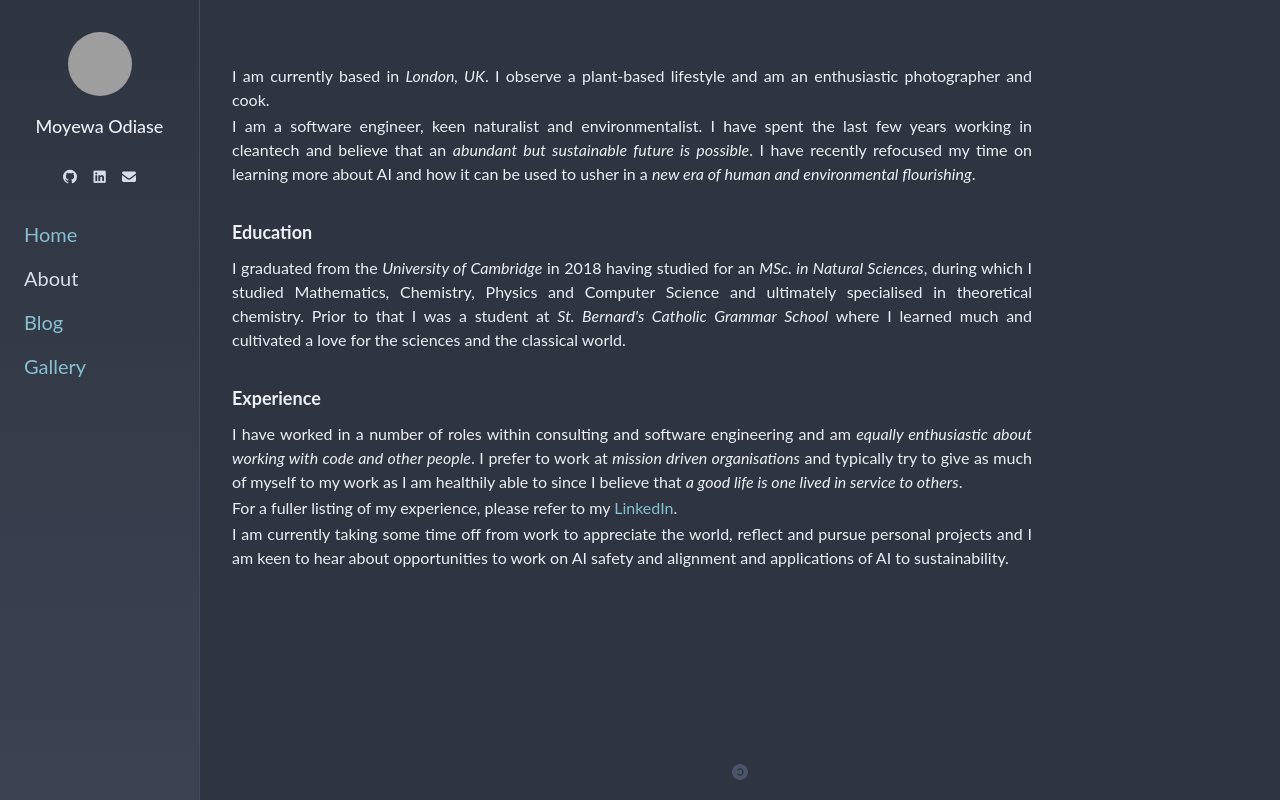
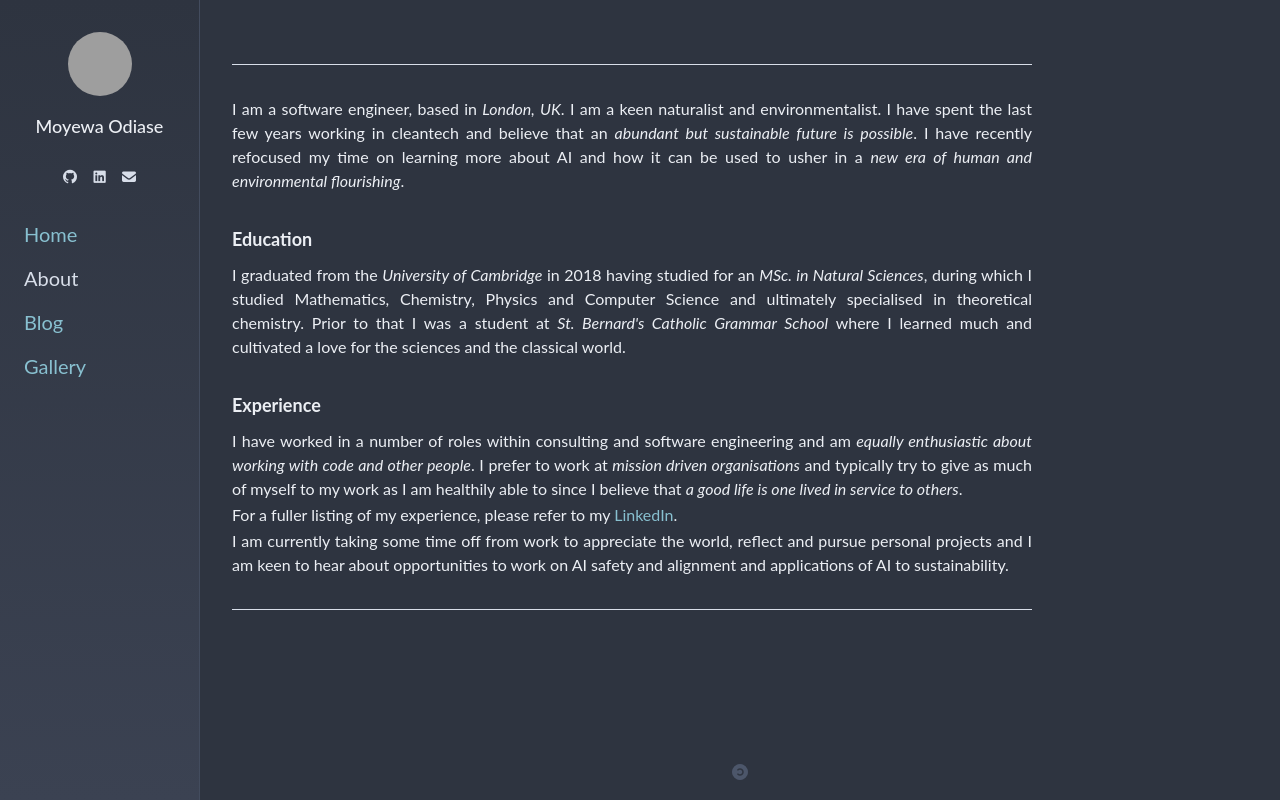
Before and after one commit to modiase/www.modiase.dev, a SvelteKit app: page /about in a window 1280 px wide. Built offline with nearby package versions, Linux system fonts and the light colour scheme; grey boxes are pictures that could not be loaded; a web font is replaced by a local one.

Commit message:
Style tweaks

```diff
--- a/src/routes/(site)/about/+page.svelte
+++ b/src/routes/(site)/about/+page.svelte
@@ -2,15 +2,11 @@
   import Link from '$lib/components/Link.svelte';
 </script>
 
-<div class="min-h-full flex flex-col gap-8">
+<div class="min-h-full flex flex-col gap-8 about-container">
   <section class="section">
     <p>
-      I am currently based in <em>London, UK</em>. I observe a plant-based lifestyle and am an
-      enthusiastic photographer and cook.
-    </p>
-    <p>
-      I am a software engineer, keen naturalist and environmentalist. I have spent the last few
-      years working in cleantech and believe that an
+      I am a software engineer, based in <em>London, UK</em>. I am a keen naturalist and
+      environmentalist. I have spent the last few years working in cleantech and believe that an
       <em>abundant but sustainable future is possible</em>. I have recently refocused my time on
       learning more about AI and how it can be used to usher in a
       <em>new era of human and environmental flourishing</em>.
@@ -60,4 +56,12 @@
     max-width: 800px;
     flex-grow: 0;
   }
+  .about-container section:first-child {
+    padding-top: 2rem;
+    border-top: 1px solid var(--text-secondary);
+  }
+  .about-container section:last-child {
+    padding-bottom: 2rem;
+    border-bottom: 1px solid var(--text-secondary);
+  }
 </style>
```
